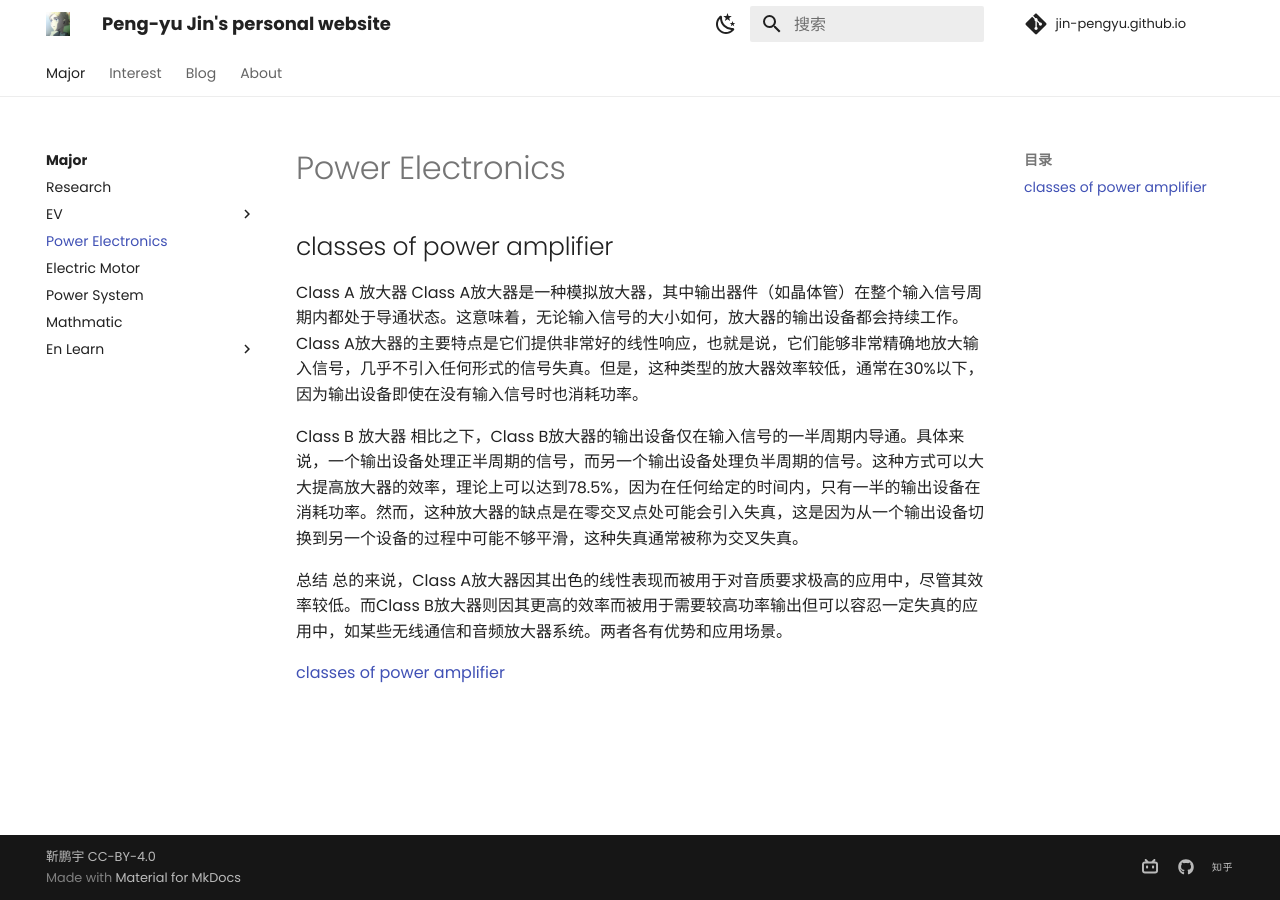
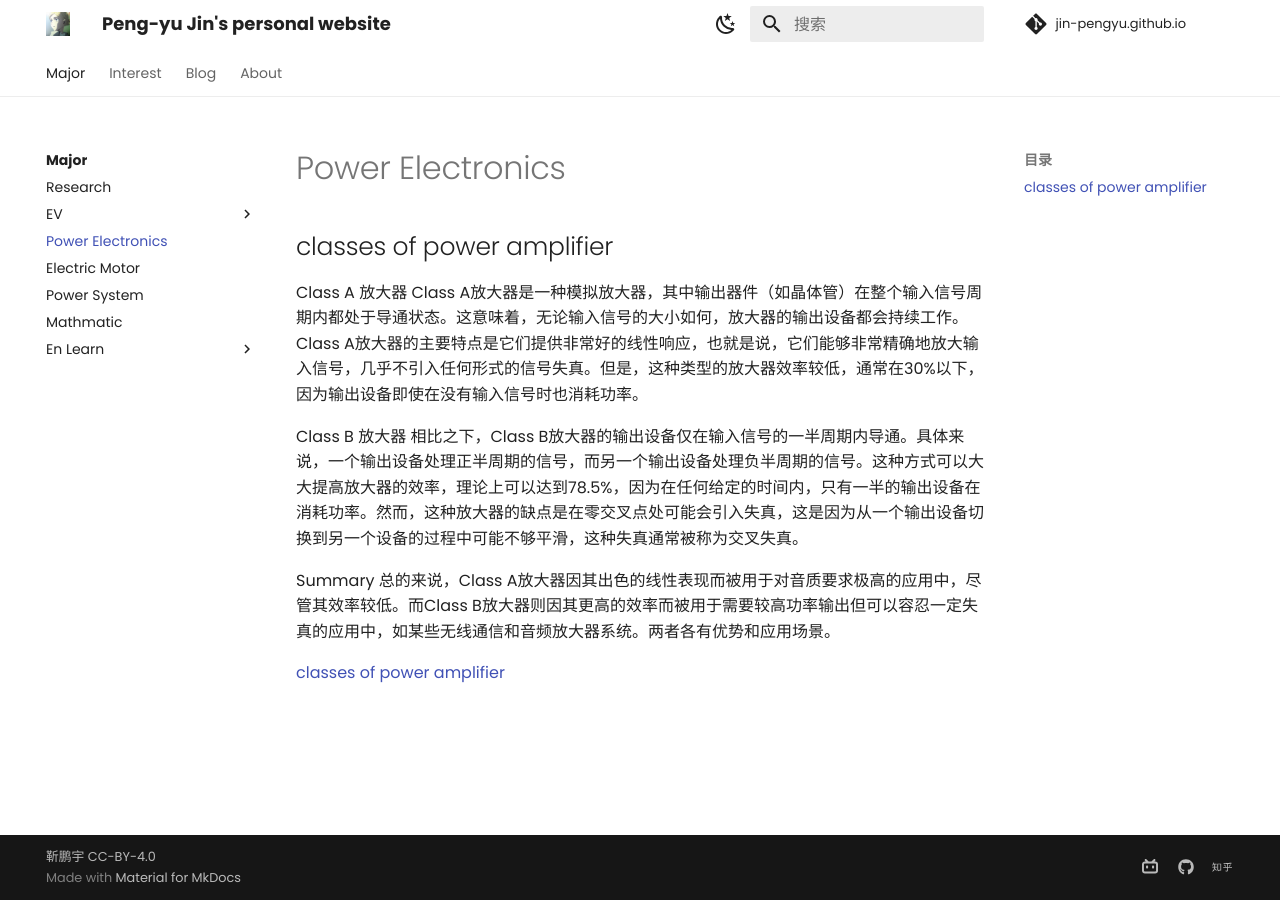
Before and after one commit to Pengyu-Jin/Pengyu-Jin.github.io, an MkDocs documentation site: the page built from docs/major/Power Electronics/PE.md, in a window 1280 px wide. Built offline with MkDocs 1.6.1 and Material for MkDocs 9.7.7, drawn with Linux system fonts in a browser that asks for light colours; comment, search, counter and statistics services are not loaded.

Commit message:
contents +

```diff
--- a/docs/major/Power Electronics/PE.md
+++ b/docs/major/Power Electronics/PE.md
@@ -6,7 +6,7 @@ Class A放大器是一种模拟放大器，其中输出器件（如晶体管）
 Class B 放大器
 相比之下，Class B放大器的输出设备仅在输入信号的一半周期内导通。具体来说，一个输出设备处理正半周期的信号，而另一个输出设备处理负半周期的信号。这种方式可以大大提高放大器的效率，理论上可以达到78.5%，因为在任何给定的时间内，只有一半的输出设备在消耗功率。然而，这种放大器的缺点是在零交叉点处可能会引入失真，这是因为从一个输出设备切换到另一个设备的过程中可能不够平滑，这种失真通常被称为交叉失真。
 
-总结
+Summary
 总的来说，Class A放大器因其出色的线性表现而被用于对音质要求极高的应用中，尽管其效率较低。而Class B放大器则因其更高的效率而被用于需要较高功率输出但可以容忍一定失真的应用中，如某些无线通信和音频放大器系统。两者各有优势和应用场景。
 
 [classes of power amplifier](https://circuitdigest.com/tutorial/classes-of-power-amplifier-explained){:target=_blank}
```
